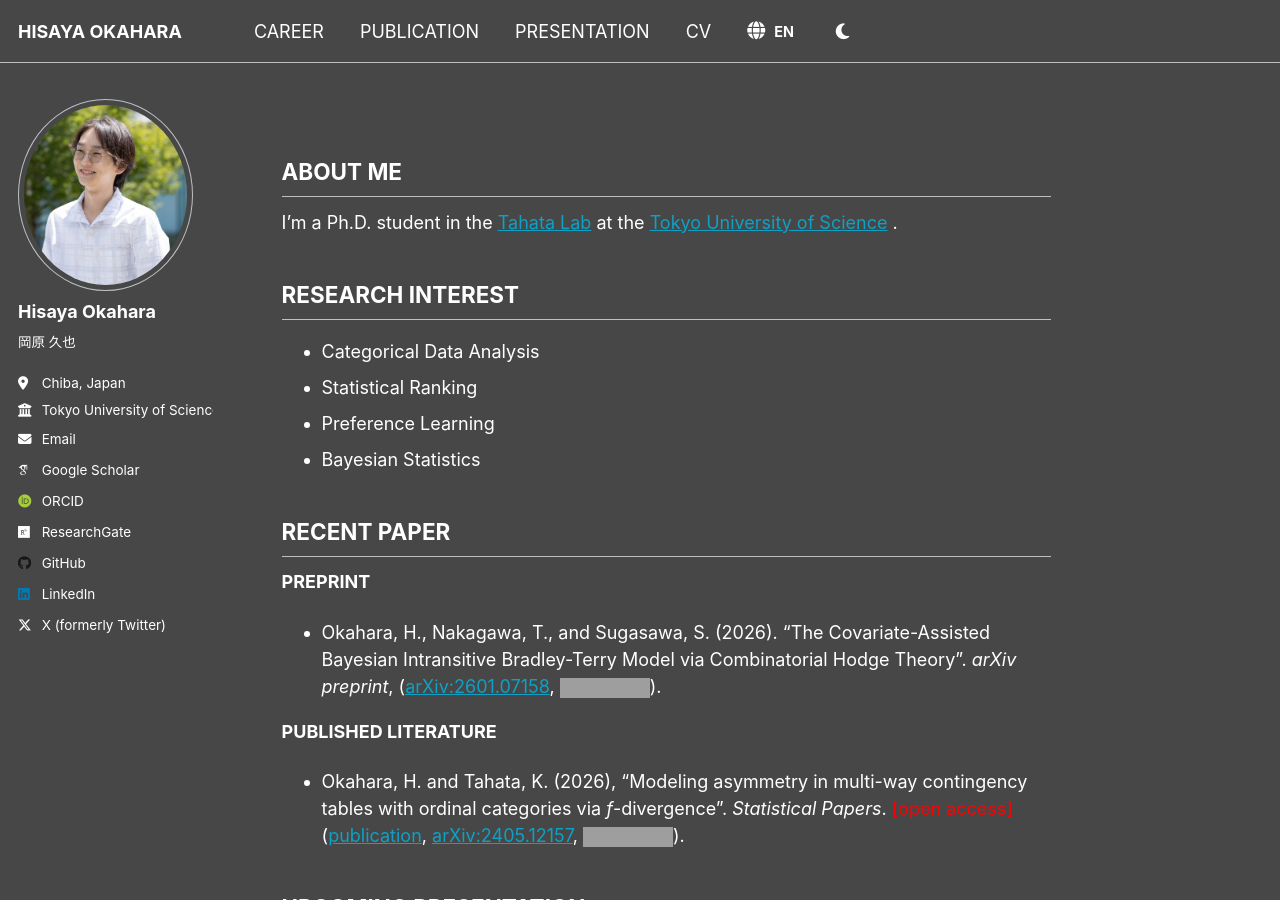
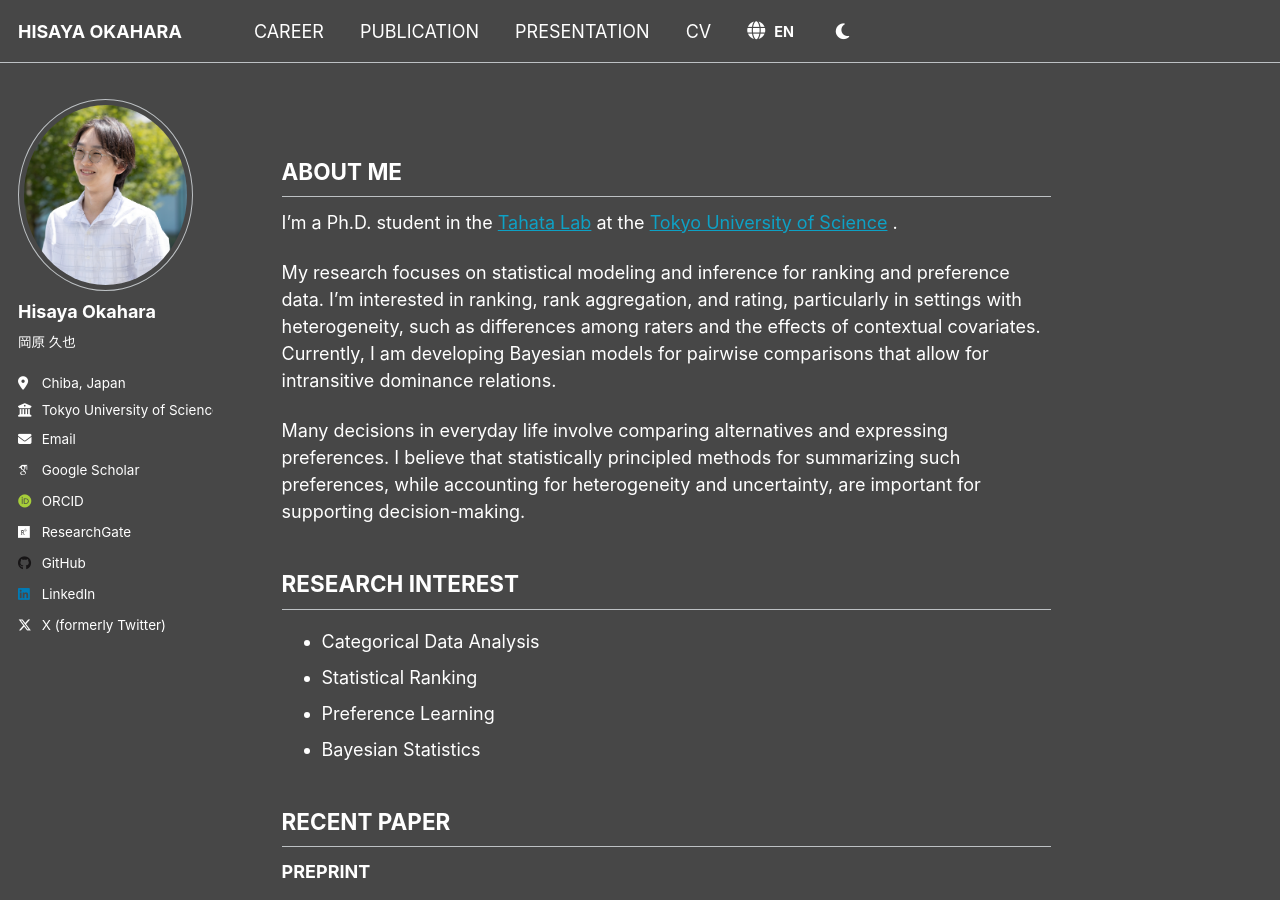
Before and after one commit to h-okahara/h-okahara.github.io, a Jekyll site: the page built from _pages/about.md, in a window 1280 px wide and 900 px high. Built offline with Jekyll 4.4.1, drawn with Linux system fonts in a browser that asks for light colours; some web fonts are replaced; grey boxes are pictures that could not be loaded.

Commit message:
Add research statement to About Me
Add two paragraphs describing research focus and motivation to the
About Me section, with Japanese translations in ja.json.

Co-Authored-By: Claude Opus 5.5 <noreply@anthropic.com>

```diff
--- a/_pages/about.md
+++ b/_pages/about.md
@@ -10,6 +10,10 @@ redirect_from:
 
 ## <span data-i18n="home.header_about">ABOUT ME</span>
 <span data-i18n="home.role">I'm a Ph.D. student</span> <span data-i18n="home.affiliation_pre"> in the </span>[<span data-i18n="home.lab">Tahata Lab</span>](https://tahata-lab.is.noda.tus.ac.jp/) <span data-i18n="home.affiliation_mid"> at the </span>[<span data-i18n="home.tus">Tokyo University of Science</span>](https://www.tus.ac.jp/en/grad/riko/) <span data-i18n="home.affiliation_post">.</span>
+
+<span data-i18n="home.statement_research">My research focuses on statistical modeling and inference for ranking and preference data. I'm interested in ranking, rank aggregation, and rating, particularly in settings with heterogeneity, such as differences among raters and the effects of contextual covariates. Currently, I am developing Bayesian models for pairwise comparisons that allow for intransitive dominance relations.</span>
+
+<span data-i18n="home.statement_vision">Many decisions in everyday life involve comparing alternatives and expressing preferences. I believe that statistically principled methods for summarizing such preferences, while accounting for heterogeneity and uncertainty, are important for supporting decision-making.</span>
 
 
 {% include sections/interest.md %}
--- a/assets/translations/ja.json
+++ b/assets/translations/ja.json
@@ -36,6 +36,8 @@
     "affiliation_mid": ", ",
     "tus": "東京理科大学",
     "affiliation_post": ")",
+    "statement_research": "ランキングデータや選好データに対する統計的モデリングと統計的推測を研究しています。ランキング、順位集約、レーティングに関心があり、特に評価者間の違いや文脈的な共変量の影響といった異質性が存在する状況を扱っています。現在は、非推移的な優劣関係を許容する一対比較のベイズモデルを開発しています。",
+    "statement_vision": "日常生活における多くの意思決定は、選択肢を比較し、選好を表明することを伴います。異質性と不確実性を考慮しながら、こうした選好を統計学的に妥当な方法で要約することは、意思決定を支えるうえで重要であると考えています。",
 
     "interest_1": "カテゴリカルデータ解析",
     "interest_2": "統計的順位付け",
```
